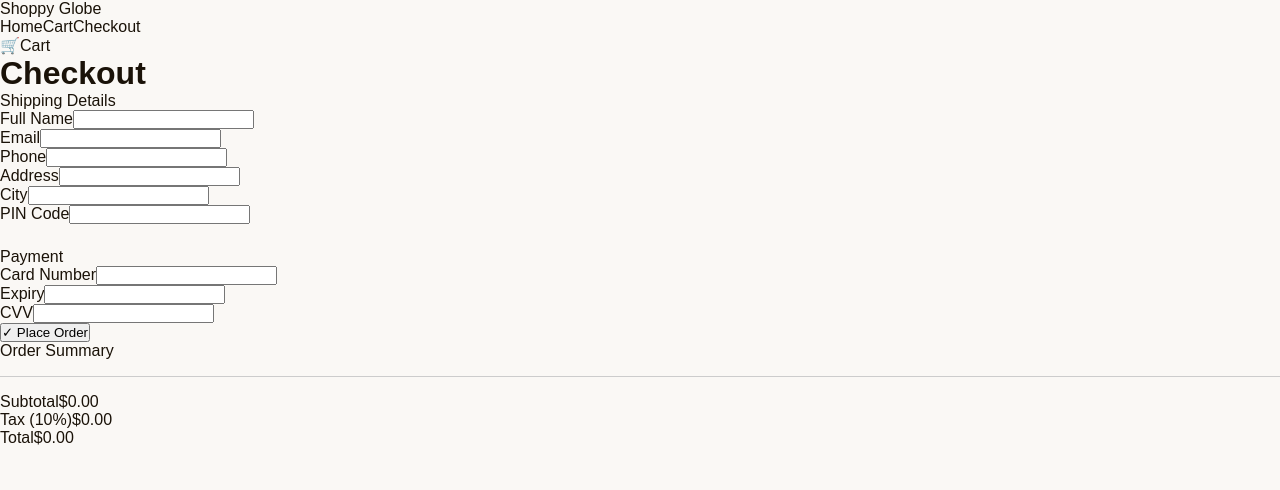
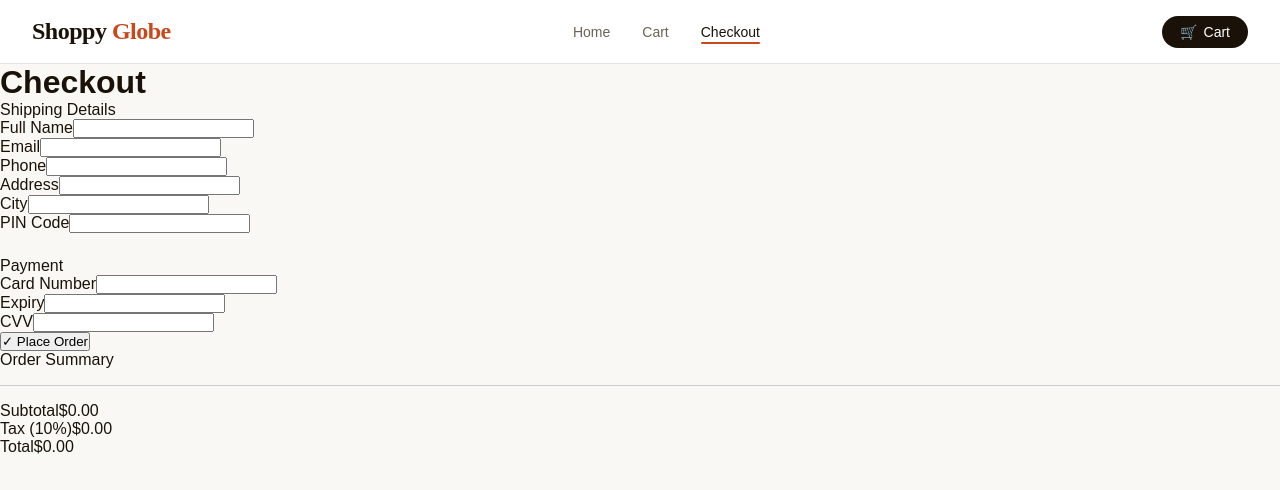
Before and after one commit to sushashwat/Shoppy-Globe, a React (Vite) app: page /checkout in a window 1280 px wide. Shown: the top 490 px of the page. Built offline with nearby package versions, Linux system fonts and the light colour scheme.

Commit message:
Added Header component styling

```diff
--- a/src/styles/style.css
+++ b/src/styles/style.css
@@ -192,3 +192,96 @@ a { text-decoration: none; color: inherit; }
   color: var(--text);
   margin-bottom: 0.5rem;
 }
+
+/* ============================================================
+   HEADER
+   ============================================================ */
+
+.header {
+  background: var(--surface);
+  border-bottom: 1px solid var(--border);
+  position: sticky;
+  top: 0;
+  z-index: 100;
+  padding: 0 2rem;
+  height: 64px;
+  display: flex;
+  align-items: center;
+  justify-content: space-between;
+}
+
+.logo {
+  font-family: var(--font-head);
+  font-size: 1.5rem;
+  font-weight: 700;
+  color: var(--text);
+  letter-spacing: -0.5px;
+}
+
+.logo-accent {
+  color: var(--accent);
+}
+
+.nav-links {
+  display: flex;
+  gap: 2rem;
+  align-items: center;
+}
+
+.nav-link {
+  font-size: 0.875rem;
+  font-weight: 500;
+  color: var(--muted);
+  transition: color 0.2s;
+  position: relative;
+}
+
+.nav-link:hover,
+.nav-link.active {
+  color: var(--text);
+}
+
+.nav-link.active::after {
+  content: '';
+  position: absolute;
+  bottom: -4px;
+  left: 0;
+  right: 0;
+  height: 2px;
+  background: var(--accent);
+  border-radius: 2px;
+}
+
+.cart-icon-btn {
+  display: flex;
+  align-items: center;
+  gap: 6px;
+  background: var(--text);
+  color: #fff;
+  border: none;
+  border-radius: 50px;
+  padding: 8px 18px;
+  font-family: var(--font-body);
+  font-size: 0.875rem;
+  font-weight: 500;
+  cursor: pointer;
+  position: relative;
+  transition: background 0.2s;
+}
+
+.cart-icon-btn:hover {
+  background: var(--accent);
+}
+
+.cart-badge {
+  background: var(--accent);
+  color: #fff;
+  border-radius: 50%;
+  width: 20px;
+  height: 20px;
+  display: flex;
+  align-items: center;
+  justify-content: center;
+  font-size: 0.7rem;
+  font-weight: 700;
+}
```
